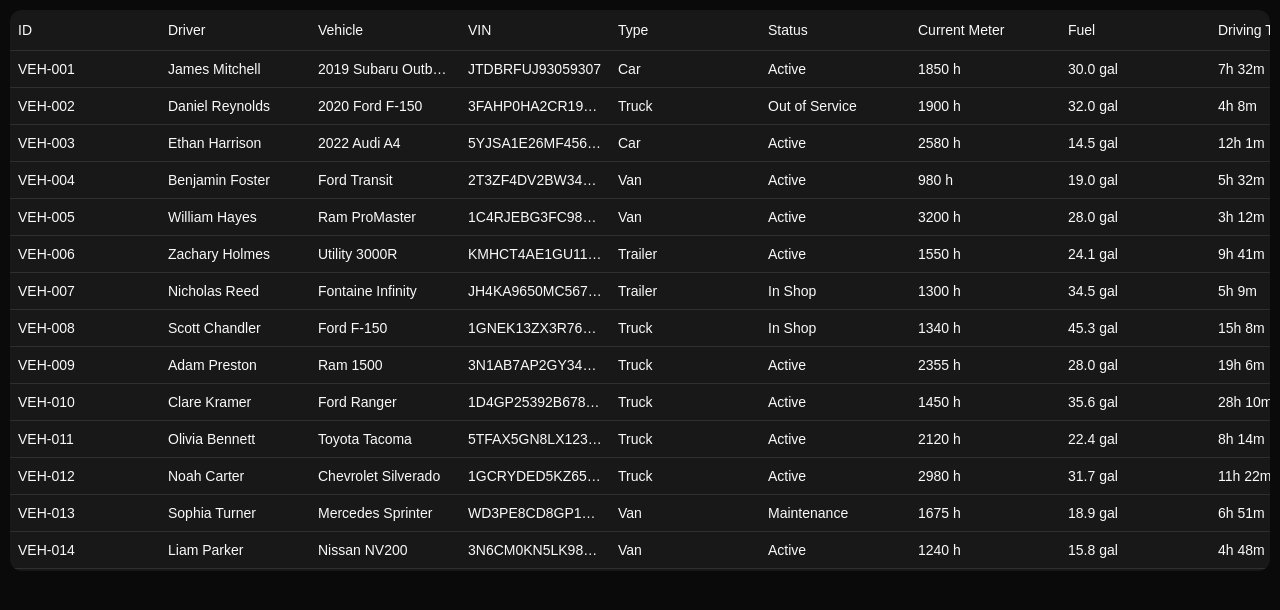
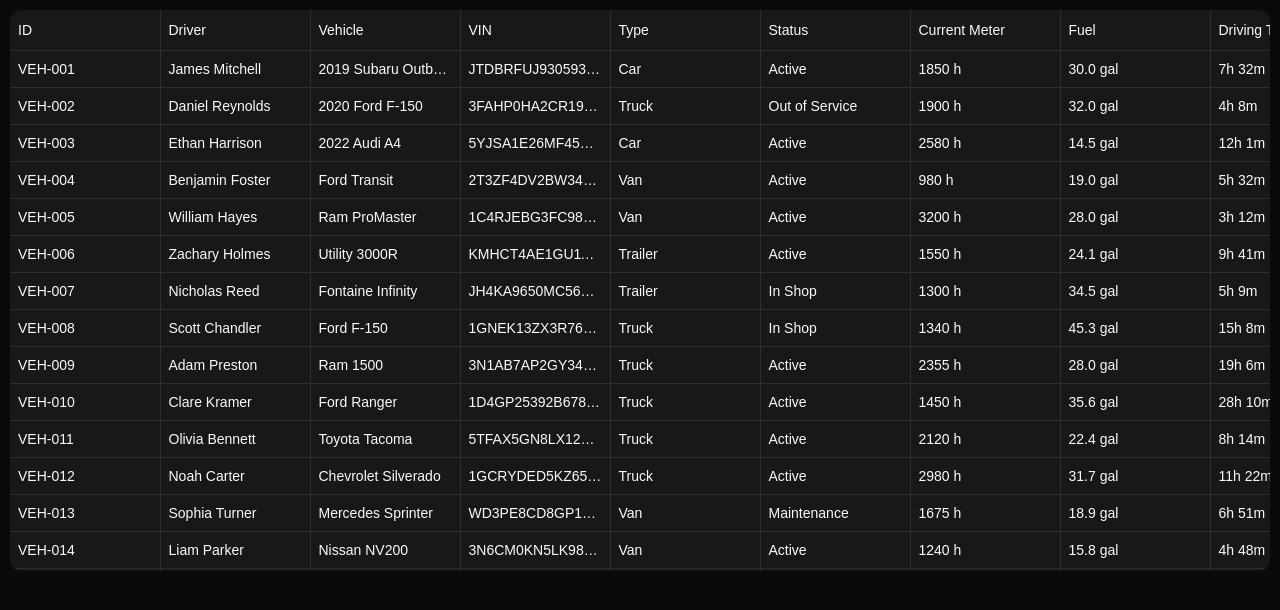
Before and after one commit to jsdev-robin/react-shadcn-table, a React (Vite) app: page / in a window 1280 px wide. Shown: the top 610 px of the page. Built offline with nearby package versions, Linux system fonts and the light colour scheme.

Commit message:
feat: add border styling to table header and body cells for improved visual separation

```diff
--- a/src/packages/components/table/TBody.tsx
+++ b/src/packages/components/table/TBody.tsx
@@ -23,6 +23,8 @@
                   overflow: 'hidden',
                   whiteSpace: 'nowrap',
                   textOverflow: 'ellipsis',
+                  borderRight: '1px solid',
+                  borderColor: 'var(--border)',
                 }}
               >
                 <table.FlexRender cell={cell} />
--- a/src/packages/components/table/THeader.tsx
+++ b/src/packages/components/table/THeader.tsx
@@ -20,6 +20,8 @@
                   width: header.getSize(),
                   minWidth: header.getSize(),
                   maxWidth: header.getSize(),
+                  borderRight: '1px solid',
+                  borderColor: 'var(--border)',
                 }}
               >
                 {header.isPlaceholder ? null : (
```
